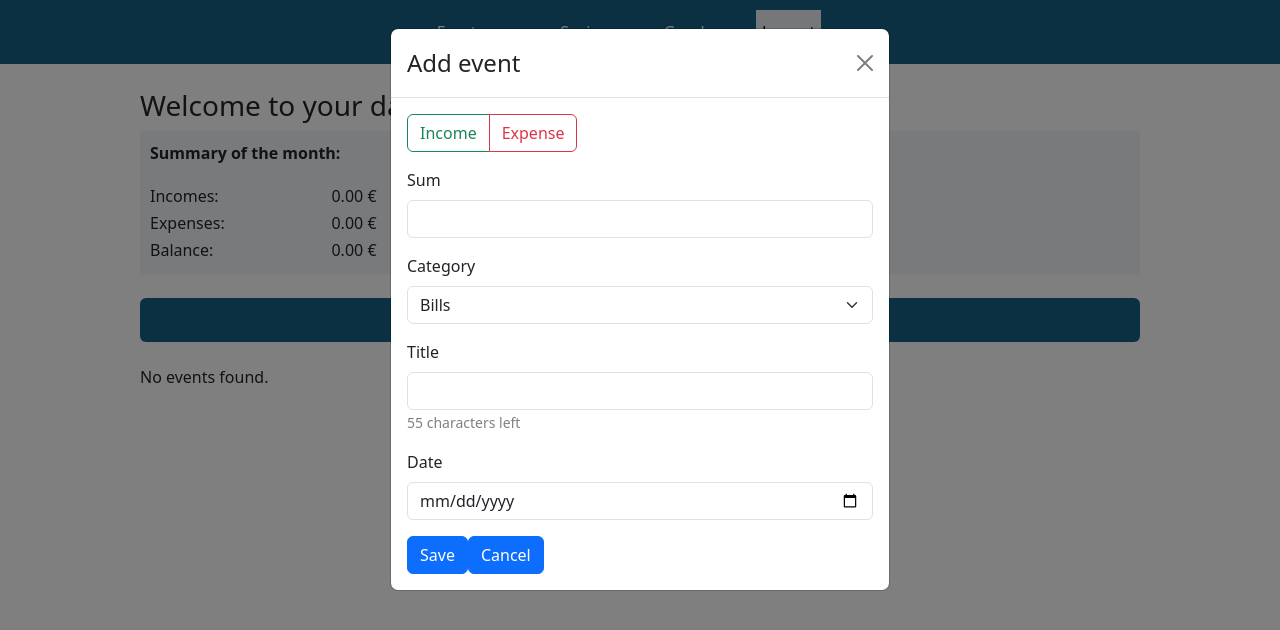
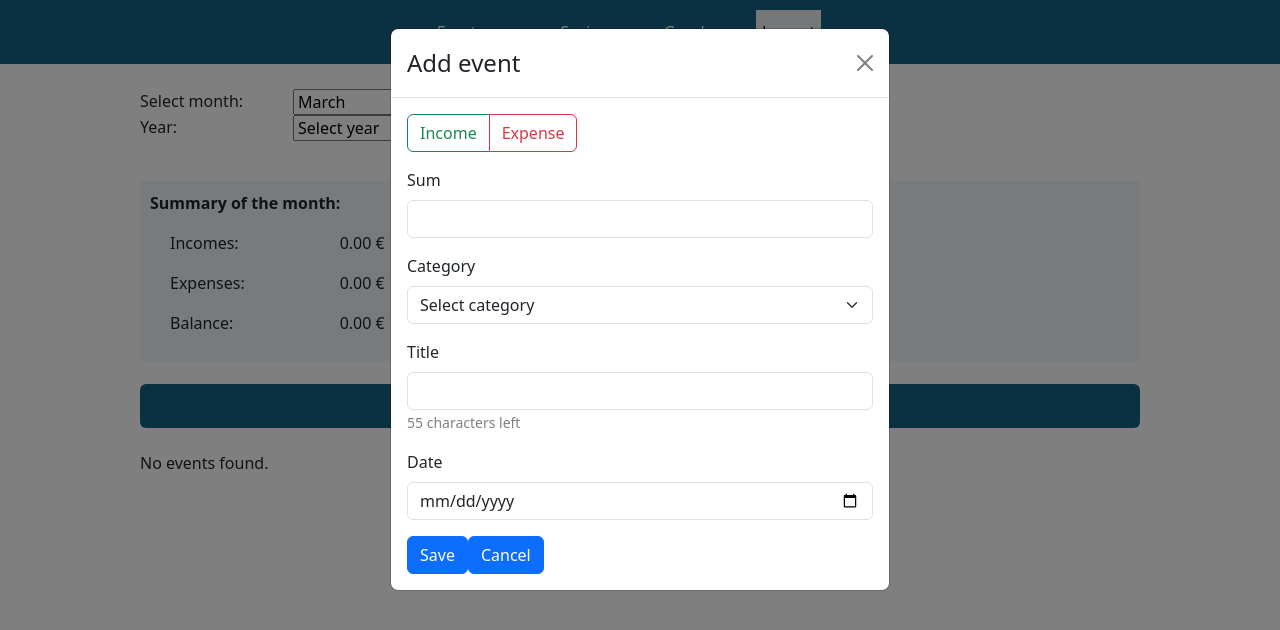
Before and after one commit to jasminlehtola/Finance-tracker, a React (Vite) app in the folder financeTracker-frontend/: page /frontpage in a window 1280 px wide. Both pictures are taken after a click on the button "Add new event". Shown: the top 630 px of the page. Built offline with nearby package versions, Linux system fonts and the light colour scheme.

Commit message:
Added month/year menu to frontpage and graphs to filter monthly events

```diff
--- a/financeTracker-frontend/src/App.jsx
+++ b/financeTracker-frontend/src/App.jsx
@@ -35,8 +35,8 @@ const App = () => {
         <Routes>
           <Route path="/home" element={<Home />} />
           <Route path="/register" element={<Register />} />
-          <Route path="/frontpage" element={<Frontpage user={user} events={events} setEvents={setEvents}/>} />
-          <Route path="/frontpage/:id" element={<Frontpage user={user} events={events} setEvents={setEvents}/>} />
+          <Route path="/frontpage" element={<Frontpage events={events} setEvents={setEvents}/>} />
+          <Route path="/frontpage/:id" element={<Frontpage events={events} setEvents={setEvents}/>} />
           <Route path="/login" element={<Login user={user} setUser={setUser}/>} />
           <Route path="/savings" element={<Savings events={events} setEvents={setEvents}/>} />
           <Route path="/graphs" element={<Graphs events={events} setEvents={setEvents} />} />
--- a/financeTracker-frontend/src/components/addEvent.jsx
+++ b/financeTracker-frontend/src/components/addEvent.jsx
@@ -14,14 +14,15 @@ const AddEvent = ({ events, setEvents }) => {
 
   const handleShow = () => setShow(true)
   const handleClose = () => {
-    setShow(false);
-    setFormData({ is_income: null, sum: "", category: "", title: "", date: "" });
+    setShow(false)
+    setFormData({ is_income: null, sum: "", category: "", title: "", date: "" })
   }
 
 
   // Kategoriavaihtoehdot tuloille ja menoille
   const incomeCategories = ["Benefits", "Gifts", "Pension", "Savings", "Wage", "Other"]
-  const expenseCategories = ["Bills", "Car", "Clothes", "Food", "Fun", "Household supplies", "Housing", "Loan", "Pharmacy", "Phone and internet", "Restaurants and cafes", "Saving", "Shopping", "Other"]
+  const expenseCategories = ["Bills", "Car", "Clothes", "Food", "Fun", "Household supplies", "Housing", "Loan",
+    "Pharmacy", "Phone and internet", "Restaurants and cafes", "Saving", "Shopping", "Other"]
 
 
   const handleChange = (e) => {
@@ -61,7 +62,7 @@ const AddEvent = ({ events, setEvents }) => {
     try {
       // Lähettää tiedot backendille
       console.log("eventit addEventissä:", events)
-      console.log("Lähetettävä data:", JSON.stringify(requestBody));
+      console.log("Lähetettävä data:", JSON.stringify(requestBody))
       const response = await fetch("http://localhost:3001/api/events", {
         method: "POST",
         headers: {
@@ -74,20 +75,19 @@ const AddEvent = ({ events, setEvents }) => {
       console.log("response:", response)
 
       if (response.ok) {
-        const newEvent = await response.json();
+        const newEvent = await response.json()
         // Päivitetään tila, jotta uusi tapahtuma ilmestyy heti listaan
-        setEvents([...events, newEvent]);
-        alert("Event added!")
+        setEvents([...events, newEvent])
         handleClose()
       } else {
         const errorData = await response.json()
-        console.error("Virhe backendista:", errorData);
+        console.error("Virhe backendista:", errorData)
         alert(`Error: ${errorData.message || "Failed to add event."}`)
       }
     } catch (error) {
       // Handle fetch error
-      console.error('Fetch error:', error);
-      alert('Network error occurred.');
+      console.error('Fetch error:', error)
+      alert('Network error occurred.')
     }
   }
 
@@ -129,7 +129,12 @@ const AddEvent = ({ events, setEvents }) => {
             {formData.is_income !== null && (
               <Form.Group className="mb-3">
                 <Form.Label>Category</Form.Label>
-                <Form.Select name="category" onChange={handleChange} required>
+                <Form.Select
+                  name="category"
+                  value={formData.category || ""}
+                  onChange={handleChange} required
+                >
+                  <option value=""> Select category </option>
                   {(formData.is_income ? incomeCategories : expenseCategories).map((category, index) => (
                     <option key={index} value={category}>
                       {category}
--- a/financeTracker-frontend/src/pages/frontpage.jsx
+++ b/financeTracker-frontend/src/pages/frontpage.jsx
@@ -1,5 +1,3 @@
-
-import { useNavigate, useParams } from "react-router-dom"
 import { useState, useEffect } from 'react'
 import React from 'react'
 import eventService from '../services/events'
@@ -8,11 +6,18 @@ import NavBar from '../components/navbar'
 import AddEvent from '../components/addEvent'
 import DeleteEvent from '../components/deleteEvent'
 import SummaryBox from "../components/summary"
+import MonthMenu from '../components/monthMenu'
+
+const months = ["January", "February", "March", "April", "May", "June", "July", "August", "September", "October", "November", "December"]
 
 
+const Frontpage = ({ events, setEvents }) => {
+  const currentDate = new Date()
+  const defaultMonth = months[currentDate.getMonth()]
+  const defaultYear = String(currentDate.getFullYear())
 
-const Frontpage = ({ user, events, setEvents }) => {
-  const [show, setShow] = useState(true)
+  const [selectedMonth, setSelectedMonth] = useState(defaultMonth)
+  const [selectedYear, setSelectedYear] = useState(defaultYear)
 
   // Etsii kaikki eventit
   useEffect(() => {
@@ -28,18 +33,14 @@ const Frontpage = ({ user, events, setEvents }) => {
   }, [setEvents])
 
 
-  // Laskee kokonaistulot
-  const totalIncome = events
-    .filter(event => event.is_income === true) // Suodatetaan vain income-tapahtumat
-    .reduce((sum, event) => sum + Math.abs(event.sum), 0) // Lasketaan yhteen absoluuttiset summat
+  // Filtteröi eventit valitut kuukauden/vuoden mukaan
+  const filteredEvents = events.filter(event => {
+    const eventDate = new Date(event.date)
+    const eventMonth = months[eventDate.getMonth()]
+    const eventYear = String(eventDate.getFullYear())
 
-  // Laskee kokonaismenot
-  const totalExpenses = events
-    .filter(event => event.is_income === false) // Suodatetaan vain expense-tapahtumat
-    .reduce((sum, event) => sum + Math.abs(event.sum), 0)
-
-  // Laskee tulot-menot
-  const balance = Math.round((totalIncome - totalExpenses) * 100) / 100
+    return eventMonth === selectedMonth && eventYear === selectedYear
+  })
 
 
 
@@ -90,10 +91,7 @@ const Frontpage = ({ user, events, setEvents }) => {
             }
           </div>
         </div>
-
       </div>
-
-
     )
   }
 
@@ -103,11 +101,17 @@ const Frontpage = ({ user, events, setEvents }) => {
     <div>
       < NavBar />
       <div className="page-container">
-        <h3>Welcome to your dashboard {user?.username}!</h3>
-        <SummaryBox events={events} />
+        < MonthMenu
+          events={events}
+          selectedMonth={selectedMonth}
+          setSelectedMonth={setSelectedMonth}
+          selectedYear={selectedYear}
+          setSelectedYear={setSelectedYear}
+        />
+        <SummaryBox events={filteredEvents} />
         <AddEvent events={events} setEvents={setEvents} />
 
-        <div>{mappedEvents(events)}</div>
+        <div>{mappedEvents(filteredEvents)}</div>
       </div>
 
     </div>
--- a/financeTracker-frontend/src/pages/graphs.jsx
+++ b/financeTracker-frontend/src/pages/graphs.jsx
@@ -2,15 +2,17 @@ import { React, useState, useEffect } from 'react'
 import eventService from '../services/events'
 import NavBar from '../components/navbar'
 import MonthMenu from '../components/monthMenu'
+import { PieChart, Pie, Cell, Tooltip } from "recharts"
 
-import { PieChart, Pie, Cell, Tooltip, Legend } from "recharts"
 
 const months = ["January", "February", "March", "April", "May", "June", "July", "August", "September", "October", "November", "December"]
 const COLORS = ["#4682B4", "#48D1CC", "#ADD8E6", "#7B68EE", "#4d45bc", "#483D8B", "#87CEEB", "#e1e334", "#afbbbf", "#3de8e9", "#267c7c", "#aaae49", "#002ba6", "#d6d07f"]
 
+
 const Graphs = ({ events, setEvents }) => {
     const [selectedMonth, setSelectedMonth] = useState("")
     const [selectedYear, setSelectedYear] = useState("")
+    const [showPercentages, setShowPercentages] = useState(false)
 
     // Etsii kaikki eventit
     useEffect(() => {
@@ -25,6 +27,16 @@ const Graphs = ({ events, setEvents }) => {
         }
         fetchEvents()
     }, [setEvents])
+
+
+    // Filtteröi eventit valitut kuukauden/vuoden mukaan
+    const filteredEvents = events.filter(event => {
+        const eventDate = new Date(event.date)
+        const eventMonth = months[eventDate.getMonth()]
+        const eventYear = String(eventDate.getFullYear())
+
+        return eventMonth === selectedMonth && eventYear === selectedYear
+    })
 
 
     const getCategoryTotals = (events) => {
@@ -47,8 +59,17 @@ const Graphs = ({ events, setEvents }) => {
         }))
     }
 
+    const rawData = getCategoryTotals(filteredEvents)
+    const totalSum = rawData.reduce((acc, curr) => acc + curr.value, 0)
 
-    const data = getCategoryTotals(events)
+    const data = showPercentages
+        ? rawData.map(entry => ({
+            name: entry.name,
+            value: parseFloat(((entry.value / totalSum) * 100).toFixed(1)), // prosentit yhdellä desimaalilla
+        }))
+        : rawData
+
+
 
     return (
         <div>
@@ -61,26 +82,33 @@ const Graphs = ({ events, setEvents }) => {
                     selectedYear={selectedYear}
                     setSelectedYear={setSelectedYear}
                 />
+                {selectedMonth && selectedYear && (
                     <div className="piechart">
-                    <PieChart width={430} height={430}>
+                        <PieChart width={420} height={400}>
                             <Pie
                                 data={data}
                                 dataKey="value"
                                 nameKey="name"
                                 cx="50%"
                                 cy="50%"
-                            outerRadius={150}
-                            label
+                                outerRadius={140}
+                                label={({ value }) =>
+                                    showPercentages ? `${value}%` : `${value} €`
+                                }
                             >
                                 {data.map((entry, index) => (
                                     <Cell key={`cell-${index}`} fill={COLORS[index % COLORS.length]} />
                                 ))}
                             </Pie>
                             <Tooltip />
-                        <Legend />
                         </PieChart>
+                        <div>
+                            <button className="custom-percentageButton"
+                                onClick={() => setShowPercentages(prev => !prev)}>
+                                {showPercentages ? "Show euros" : "Show percentages"}
+                            </button>
+                            <div>
 
-                    <div>
                                 <h4>Expenses</h4>
                                 <ul style={{ listStyle: "none", padding: 0 }}>
                                     {data.map((entry, index) => (
@@ -91,14 +119,20 @@ const Graphs = ({ events, setEvents }) => {
                                                 backgroundColor: COLORS[index],
                                                 marginRight: "10px"
                                             }}></div>
-                                    <span>{entry.name}: {entry.value.toFixed(2)} €</span>
+                                            <span>
+                                                {entry.name}: {showPercentages
+                                                    ? `${entry.value.toFixed(1)} %`
+                                                    : `${entry.value.toFixed(2)} €`}
+                                            </span>
                                         </li>
                                     ))}
                                 </ul>
                             </div>
                         </div>
                     </div>
+                )}
             </div>
+        </div >
     )
 }
 
--- a/financeTracker-frontend/src/styles.css
+++ b/financeTracker-frontend/src/styles.css
@@ -39,16 +39,28 @@
   color: black;
   background-color: #ebeff3;
   border: none;
+
 }
 
 .custom-deleteButton {
-  color: #156082;
+  color: #cfc61d;
   border: none;
   outline: none;
   background: none;
   font-size: 17px;
   font-weight: 500;
   padding: 3;
+}
+
+.custom-percentageButton {
+  color: #156082;
+  outline: none;
+  border-width: 1px;
+  background-color: #ebeff3e8;
+  font-size: 15px;
+  font-weight: 500;
+  width: 150px;
+  margin: 0px 0px 12px 0px
 }
 
 
@@ -64,7 +76,6 @@
 .summary-box {
   background-color: #f1f4f7;
   padding: 10px;
-  border-radius: 1px;
 
 }
 
@@ -72,12 +83,20 @@
   display: grid;
   grid-template-columns: 1fr 1.7fr 2.7fr;
   align-items: start;
+  margin: 0px 0px 0px 10px;
 }
 
-.summary-labels p,
-.summary-values p,
+.summary-labels {
+  font-weight: 400;
+  margin: 0px 0px 0px 10px;
+}
+
+.summary-values {
+  font-weight: 500;
+}
+
 .category-summary p {
-  margin: 0.2rem 0;
+  margin: 0px 0px 4px 0px;
 }
 
 
@@ -126,10 +145,10 @@
 /* ---Graphs-sivu--- */
 .piechart {
   display: flex;
-  justify-content: right;
+  justify-content: center;
   align-items: start;
   margin-right: 0px;
-  gap: 50px
+  gap: 15px
 
 }
 
@@ -147,8 +166,7 @@ align-items: "center"
 .month-menu-container {
   display: grid;
   grid-template-columns: 1fr 3.5fr;
-  margin-left: 0px;
-  margin-top: 0px;
+  margin: 0px 0px 40px 0px;
   width: fit-content;
 }
 
```
Lines whose indentation alone changed are shown as unchanged.
